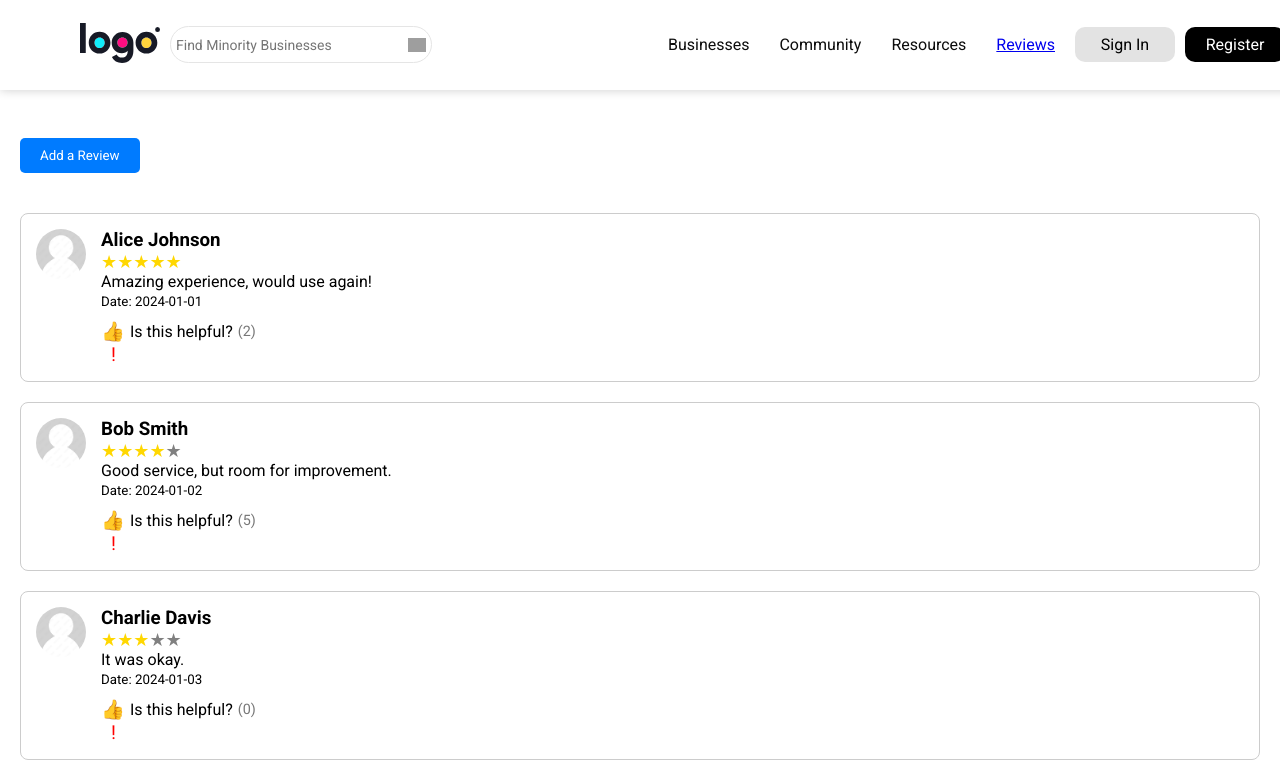
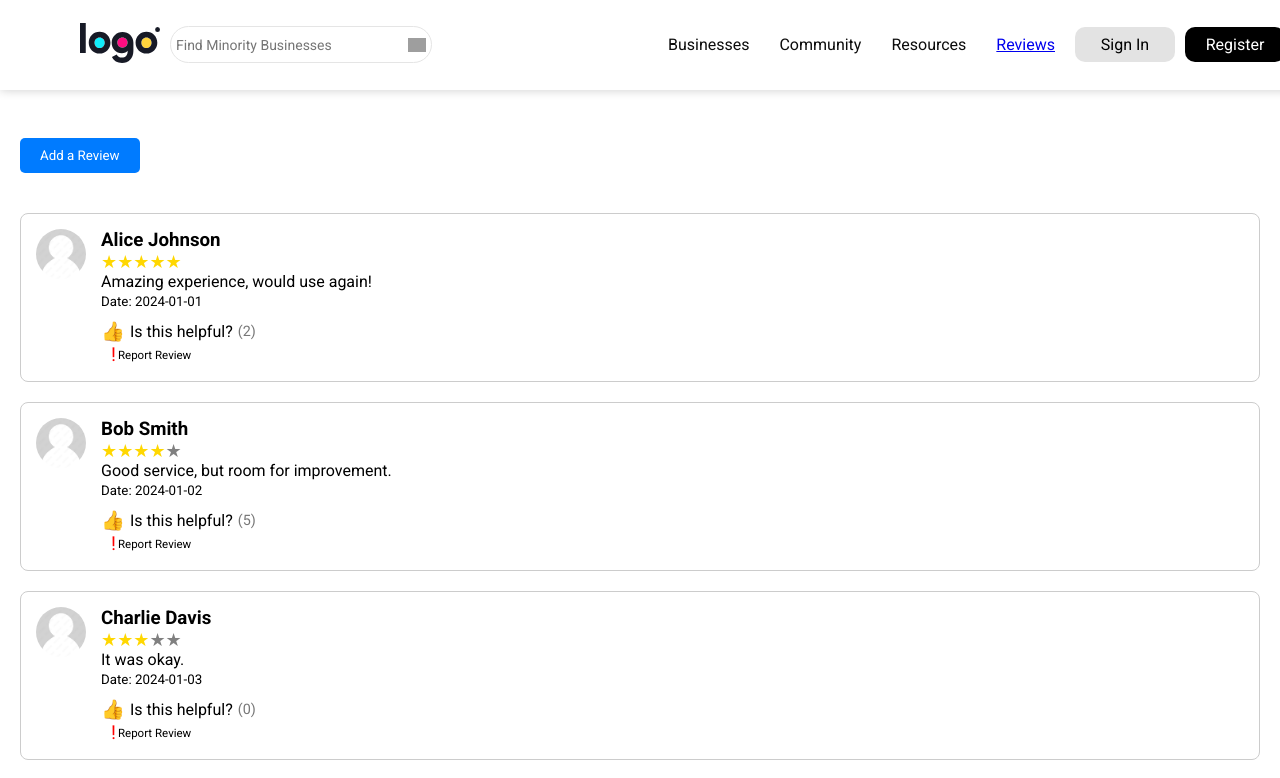
Before and after one commit to JamarB3/CyberForce-X-Group-7, a React (Vite) app: page /reviews in a window 1280 px wide. Shown: the top 778 px of the page. Built offline with nearby package versions, Linux system fonts and the light colour scheme; grey boxes are pictures that could not be loaded; the HTML template or start-up script is replaced by a standard one.

Commit message:
Added Report Review desc.

```diff
--- a/src/Pages/ReviewPage/ReviewPage.css
+++ b/src/Pages/ReviewPage/ReviewPage.css
@@ -254,6 +254,13 @@
     margin-left: 10px; /* Add some left margin */
 }
 
+.report-text {  /* Style for the "Report Review" text */
+    margin-left: 2px; /* Space between icon and text */
+    white-space: nowrap; /* Prevent text from wrapping */
+    color: black; /*Make the icon red */
+    font-size: 0.6em;
+}
+
 .report-icon:hover .tooltip {
     visibility: visible;
     opacity: 1;
--- a/src/Pages/ReviewPage/ReviewPage.jsx
+++ b/src/Pages/ReviewPage/ReviewPage.jsx
@@ -115,6 +115,7 @@ const ReviewPage = () => {
                                 onClick={() => handleReportClick(review)}
                             >
                                 !
+                                <span className="report-text">Report Review</span> {/* Added text span */}
                                 <span className="tooltip">Report Review</span>
                             </span>
                         </div>
```
